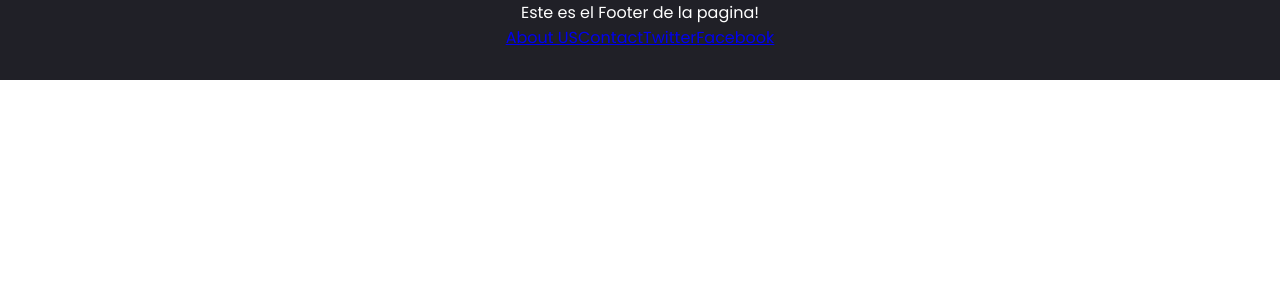
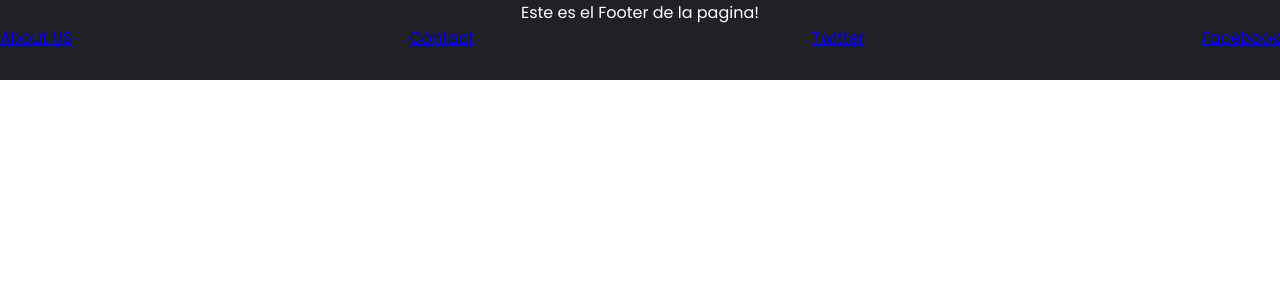
Before and after one commit to EqualWaveStudio/soundwave, a React (Create React App) app: page / in a window 1280 px wide. Shown: the top 300 px of the page. Built offline with nearby package versions, Linux system fonts and the light colour scheme.

Commit message:
footer/links

```diff
--- a/src/Components/Footer.css
+++ b/src/Components/Footer.css
@@ -6,3 +6,8 @@
     text-align: center;
     height: 10vh;
   }
+
+  .footer-links {
+    display: flex;
+    justify-content: space-between;
+  }
```
Also changed, not shown: src/Components/Footer.jsx (+5 -4 lines).
